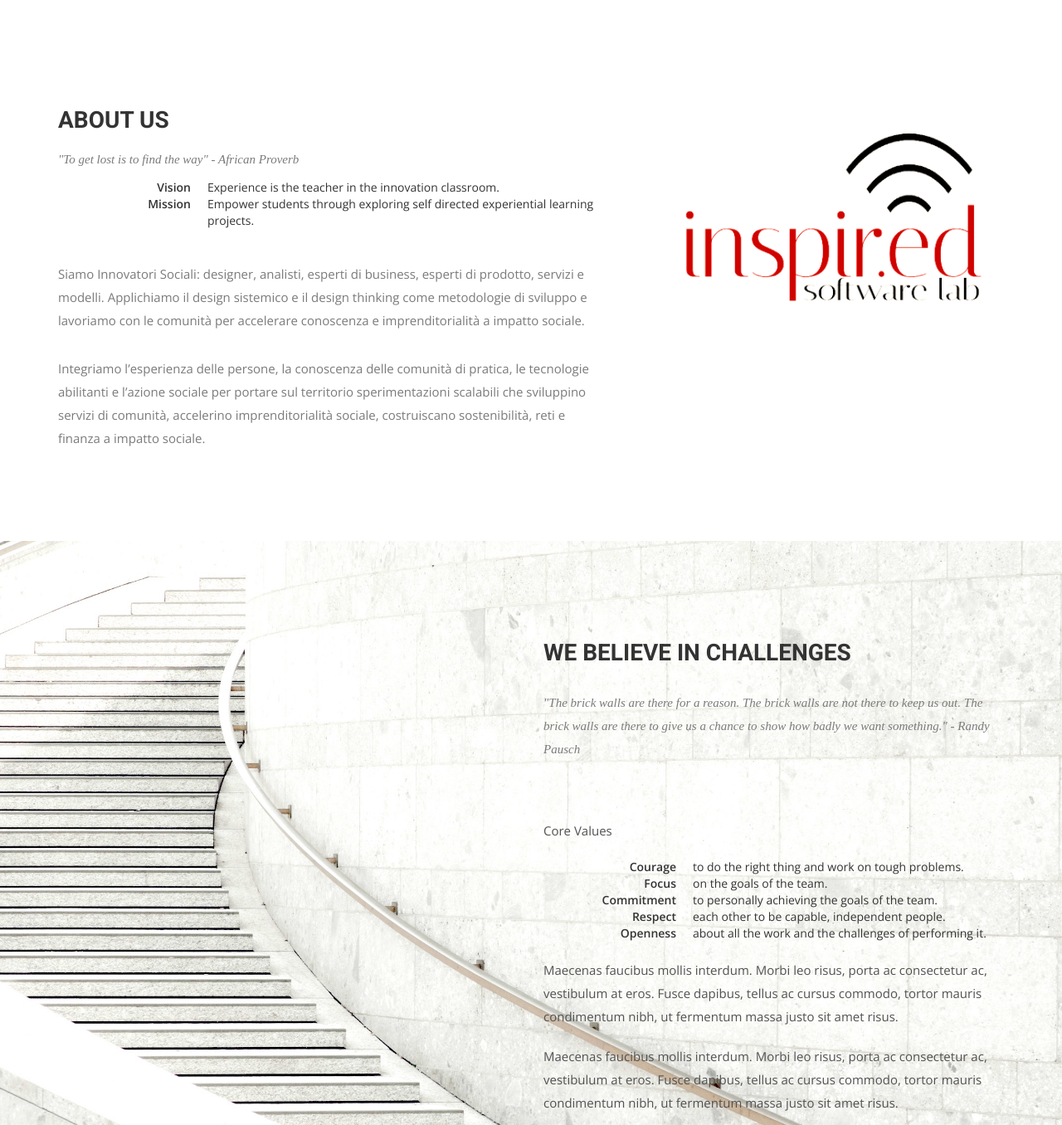
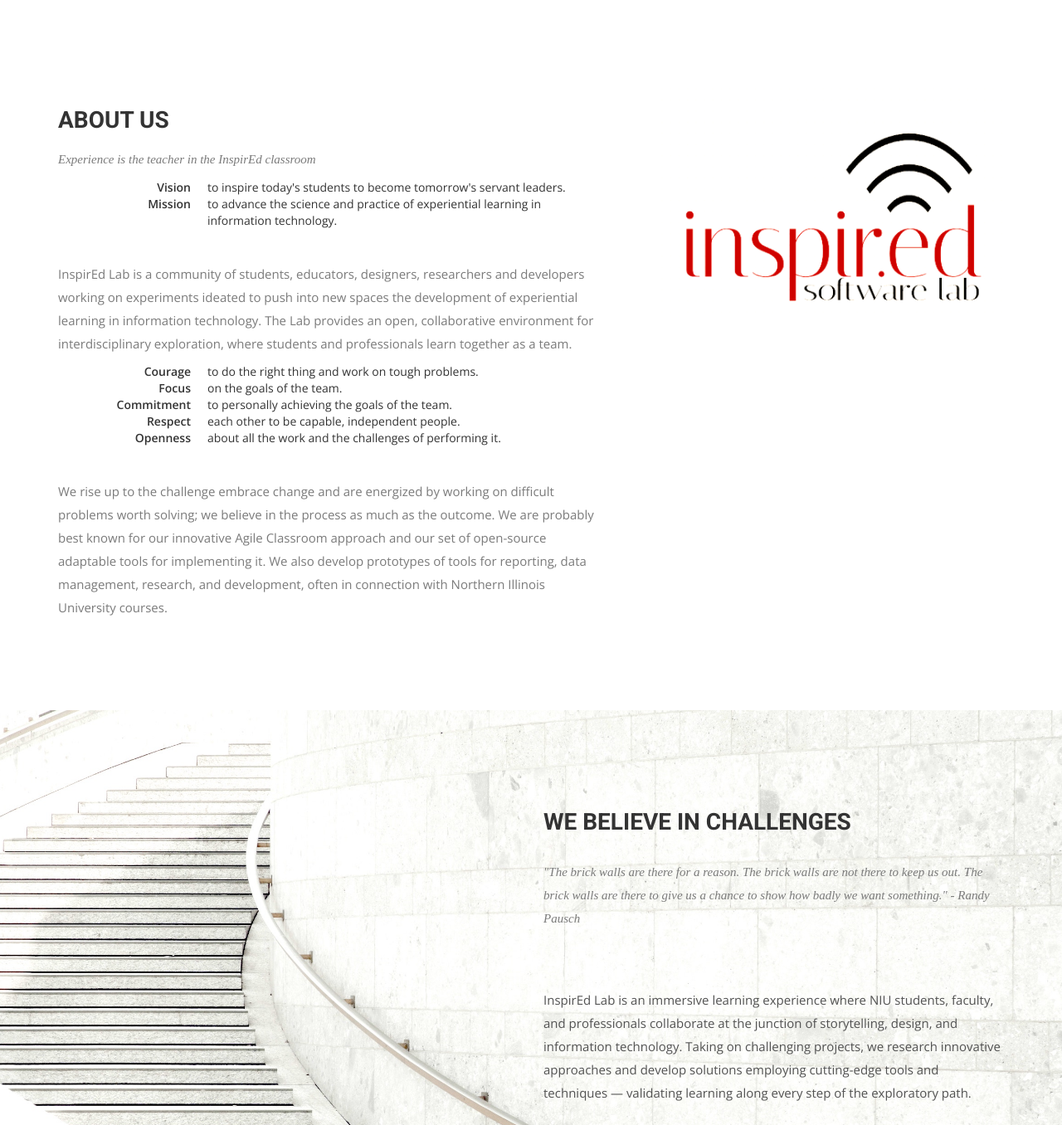
Before and after one commit to chrisjzamora8/inspiredlab.github.io, a Jekyll site: the page built from index.html, in a window 1280 px wide and 1400 px high, scrolled down 643 px, cut to the strip 44-1400 px from the top of the window. Shown: the whole strip at 83% size. Built offline with Jekyll 4.4.1, drawn with Linux system fonts in a browser that asks for light colours; nearby versions of some CDN libraries; some web fonts are replaced; some of the changed text lies outside the part shown.

Commit message:
edits for about us and more

```diff
--- a/index.html
+++ b/index.html
@@ -26,22 +26,45 @@ permalink: /
         <div class="block">
           <div class="section-title">
             <h2>About Us</h2>
-            <p>"To get lost is to find the way" - African Proverb</p>
+            <p>Experience is the teacher in the InspirEd classroom</p>
           </div>
             <dl class="dl-horizontal">
               <dt>Vision</dt>
-              <dd>Experience is the teacher in the innovation classroom.</dd>
+              <dd>to inspire today's students to become tomorrow's servant leaders.</dd>
               <dt>Mission</dt>
-              <dd>Empower students through exploring self directed experiential learning projects.</dd>
+              <dd>to advance the science and practice of experiential learning in information technology.</dd>
             </dl>
-            <p>Siamo Innovatori Sociali: designer, analisti, esperti di business, esperti di prodotto, servizi e modelli.
-                Applichiamo il design sistemico e il design thinking come metodologie di sviluppo e lavoriamo con le comunità per
-                accelerare conoscenza e imprenditorialità a impatto sociale.
+            <p>InspirEd Lab is a community of students, educators, designers, researchers and developers working on
+              experiments ideated to push into new spaces the development of experiential learning in information technology.
+
+              The Lab provides an open, collaborative environment for interdisciplinary exploration, where students and
+              professionals learn together as a team.
             </p>
-            <p>Integriamo l’esperienza delle persone, la conoscenza delle comunità di pratica, le tecnologie abilitanti e l’azione
-                sociale per portare sul territorio sperimentazioni scalabili che sviluppino servizi di comunità, accelerino
-                imprenditorialità sociale, costruiscano sostenibilità, reti e finanza a impatto sociale.
+            <div class="block">
+              <dl class="dl-horizontal">
+                <dt>Courage</dt>
+                <dd>to do the right thing and work on tough problems.</dd>
+                <dt>Focus</dt>
+                <dd>on the goals of the team.</dd>
+                <dt>Commitment</dt>
+                <dd>to personally achieving the goals of the team.</dd>
+                <dt>Respect</dt>
+                <dd>each other to be capable, independent people.</dd>
+                <dt>Openness</dt>
+                <dd>about all the work and the challenges of performing it.</dd>
+              </dl>
+            </div>
+            <p>
+              We rise up to the challenge embrace change and are energized by working on difficult problems worth
+              solving; we believe in the process as much as the outcome.
+
+              We are probably best known for our innovative Agile Classroom approach and our set of open-source adaptable
+              tools for implementing it.
+
+              We also develop prototypes of tools for reporting, data management, research, and development, often in
+              connection with Northern Illinois University courses.
             </p>
+
         </div>
       </div><!-- .col-md-7 close -->
       <div class="col-md-5 col-sm-12">
@@ -63,24 +86,21 @@ permalink: /
             The brick walls are not there to keep us out.
             The brick walls are there to give us a chance to show how badly we want something." - Randy Pausch</p>
         </div>
-        <div class="block">
-          <p>Core Values</p>
-          <dl class="dl-horizontal">
-            <dt>Courage</dt>
-            <dd>to do the right thing and work on tough problems.</dd>
-            <dt>Focus</dt>
-            <dd>on the goals of the team.</dd>
-            <dt>Commitment</dt>
-            <dd>to personally achieving the goals of the team.</dd>
-            <dt>Respect</dt>
-            <dd>each other to be capable, independent people.</dd>
-            <dt>Openness</dt>
-            <dd>about all the work and the challenges of performing it.</dd>
-          </dl>
-        </div>
-        <p>Maecenas faucibus mollis interdum. Morbi leo risus, porta ac consectetur ac, vestibulum at eros. Fusce dapibus, tellus ac cursus commodo, tortor mauris condimentum nibh, ut fermentum massa justo sit amet risus.</p>
-        <p>Maecenas faucibus mollis interdum. Morbi leo risus, porta ac consectetur ac, vestibulum at eros. Fusce dapibus, tellus ac cursus commodo, tortor mauris condimentum nibh, ut fermentum massa justo sit amet risus.</p>
-        <p>Maecenas faucibus mollis interdum. Morbi leo risus, porta ac consectetur ac, vestibulum at eros. Fusce dapibus, tellus ac cursus commodo, tortor mauris condimentum nibh, ut fermentum massa justo sit amet risus.</p>
+        <p>
+          InspirEd Lab is an immersive learning experience where NIU students, faculty, and professionals
+          collaborate at the junction of storytelling, design, and information technology. Taking on challenging
+          projects, we research innovative approaches and develop solutions employing cutting-edge tools and techniques
+          — validating learning along every step of the exploratory path.
+        </p>
+        <p>
+          Our approach combines user experience research, design thinking, lean and agile principles, iterative
+          development, active learning, storytelling and a healthy dose of experimentation.
+        </p>
+        <p>
+          Our most successful students are driven and motivated; they possess the curiosity and determination to drive
+          and sustain a project from start to finish. They are comfortable with ambiguity and have a strong desire to
+          identify lines of questioning and paths to find the answers.
+        </p>
         <a href="#" class="btn btn-view-works">View Works</a>
       </div>
     </div>
@@ -93,7 +113,9 @@ permalink: /
     <div class="row">
       <div class="section-title">
         <h2>Our Services</h2>
-        <p>Far far away, behind the word mountains, far from the countries Vokalia and Consonantia, there live the blind texts. Separated they live in Bookmarksgrove right at the coast of the Semantics</p>
+        <p>InspirEd Lab develops prototypes, applications and services that help make learning meaningful and
+          promote quality practices, agility and teamwork.
+        </p>
       </div>
     </div>
     <div class="row ">
```
